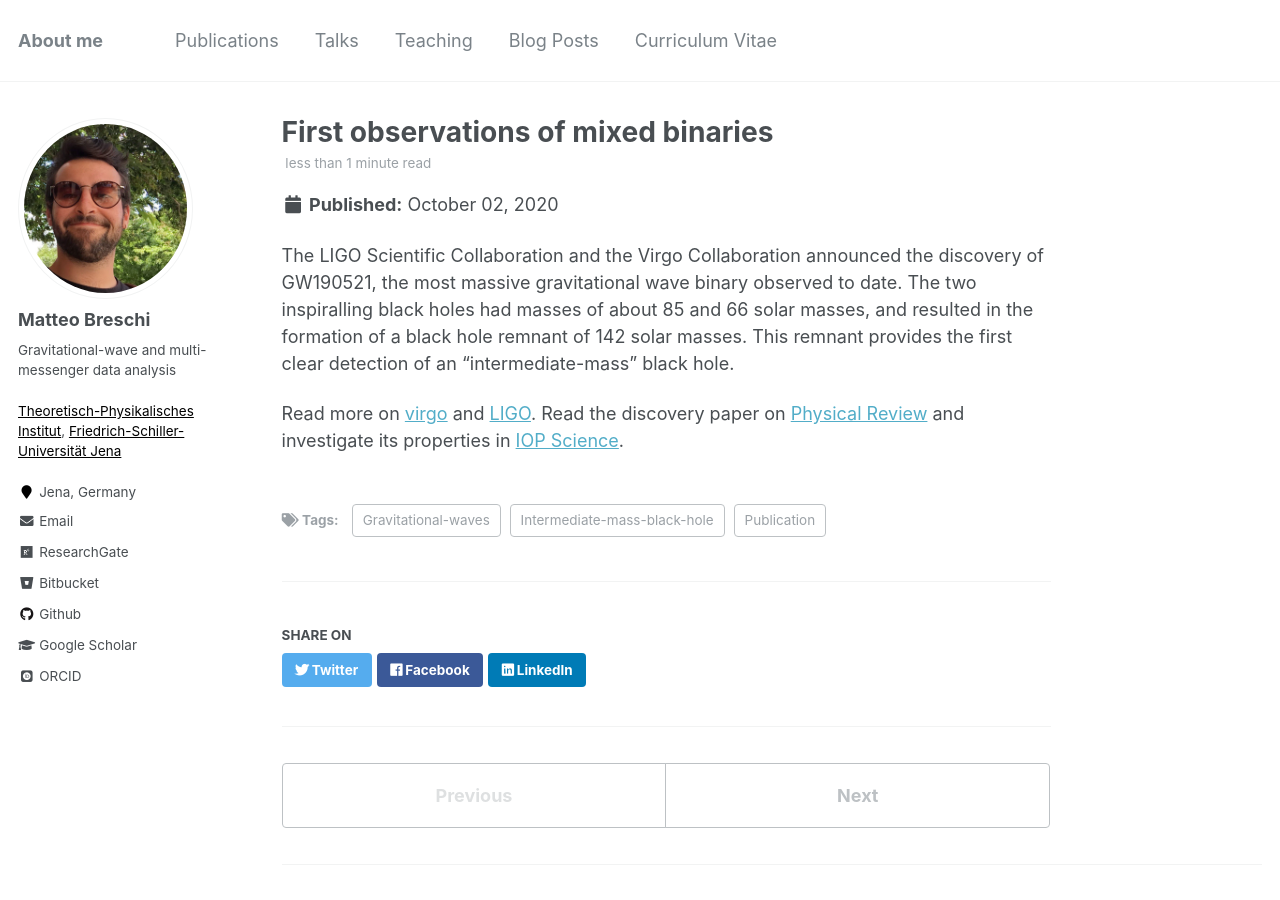
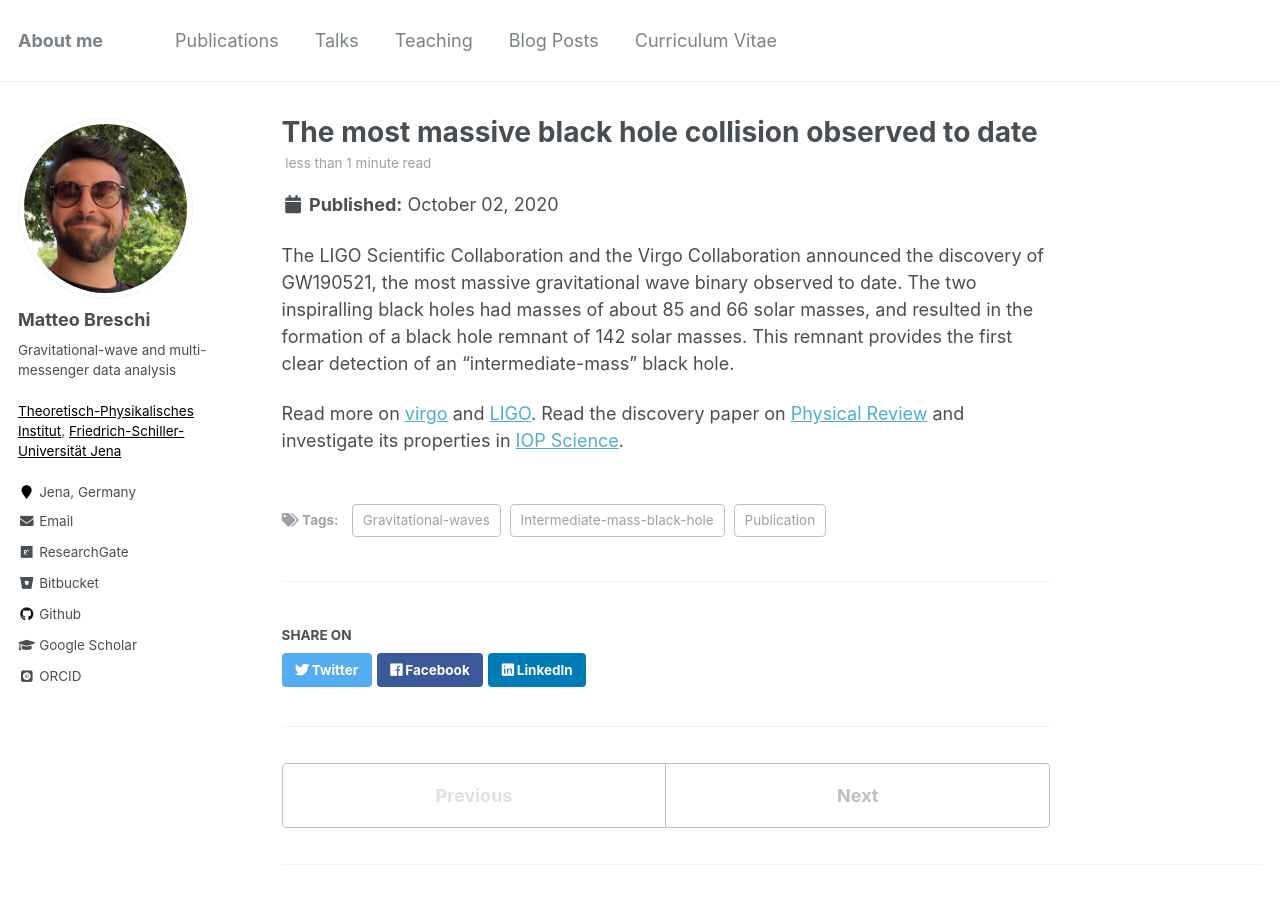
Before and after one commit to matteobreschi/matteobreschi.github.io, a Jekyll site: the page built from _posts/2020-10-02-blog-imbh.md, in a window 1280 px wide and 900 px high. Built offline with Jekyll 4.4.1, drawn with Linux system fonts in a browser that asks for light colours; some web fonts are replaced.

Commit message:
fix typo

```diff
--- a/_posts/2020-10-02-blog-imbh.md
+++ b/_posts/2020-10-02-blog-imbh.md
@@ -1,5 +1,5 @@
 ---
-title: 'First observations of mixed binaries'
+title: 'The most massive black hole collision observed to date'
 date: 2020-10-02
 permalink: /posts/2020/10/02-blog-imbh/
 tags:
```
